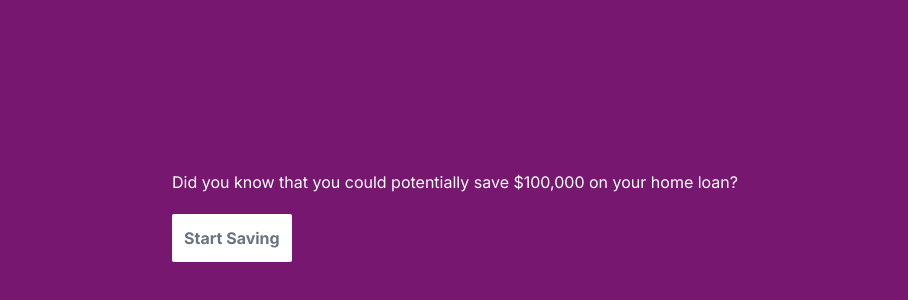
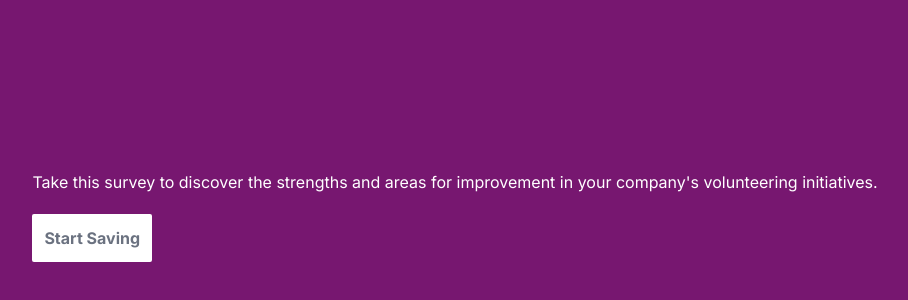
Before and after one commit to mohit5723/Right-Dots, a Next.js app: page /form in a window 1280 px wide. Shown: the part 174-474 px from the top of the page, without its empty margins (185-1093 px from the left). Built offline with nearby package versions, Linux system fonts and the light colour scheme.

Commit message:
update UI

```diff
--- a/components/Typeform.tsx
+++ b/components/Typeform.tsx
@@ -434,8 +434,7 @@ const CustomForm = () => {
 						<div className="bg-cover h-[100vh] w-[100vw] gap-4 flex flex-col lg:flex-row justify-center items-center">
 							<div className="flex flex-col justify-center items-start w-[90vw] md:w-auto">
 								<h1>
-									Did you know that you could potentially save $100,000 on your
-									home loan?
+                Take this survey to discover the strengths and areas for improvement in your company's volunteering initiatives.
 								</h1>
 								<button
 									className="text-gray-500 my-5 font-bold bg-white rounded-sm flex justify-center items-center p-3 hover:bg-gray-900 hover:text-white"
```
